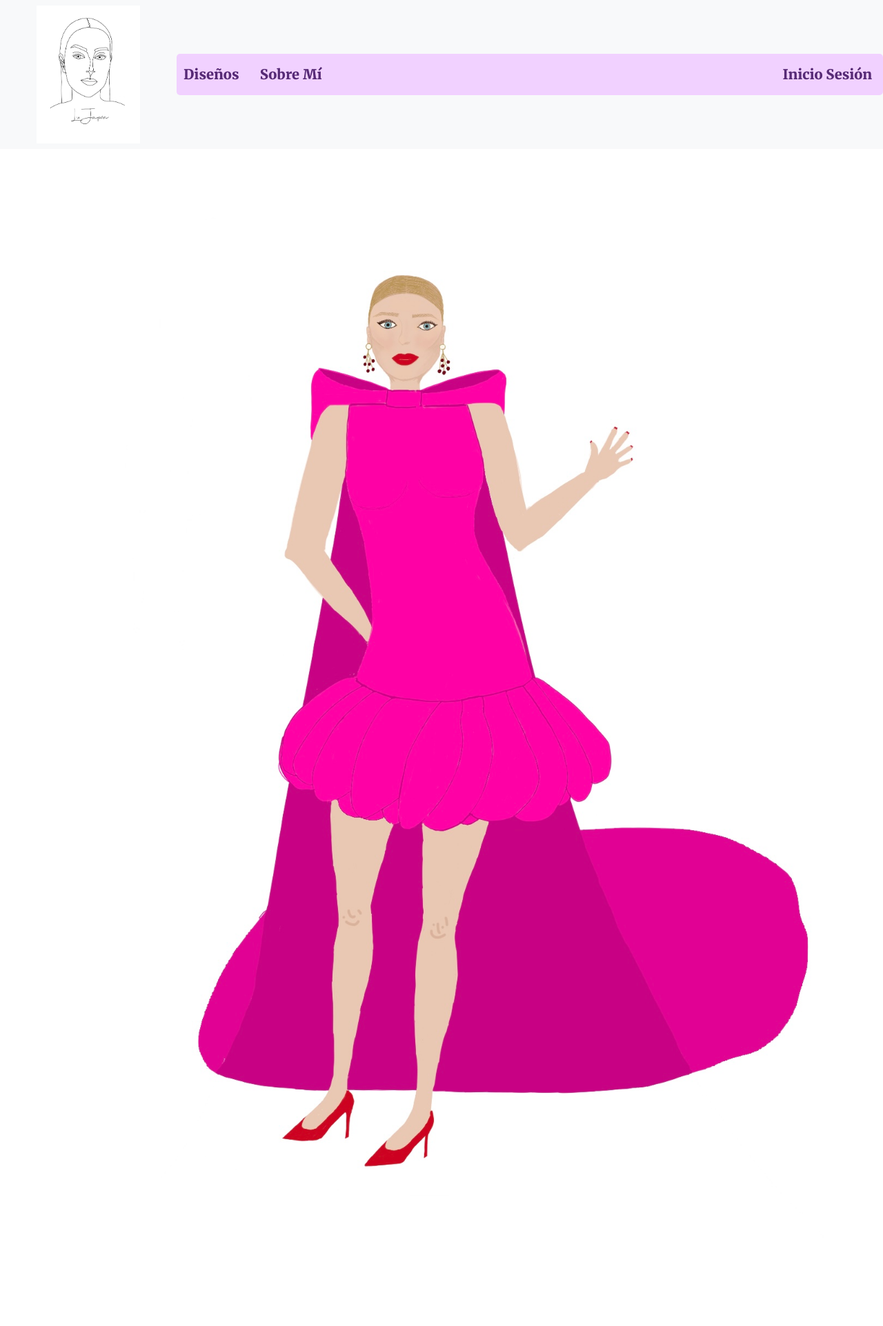
After one commit to guillegomezz8/LuDesings, a Django app: a page that uses diseños/templates/diseñoDetalle.html in a window 1280 px wide. The commit adds this page. Shown: the whole page at 69% size. Run offline with Django 4.2, Linux system fonts and the light colour scheme; data comes from the database, SQL or seed files in the repository; both versions use the stored data as it was after the commit; parts of the project's set-up code (start-up, migrations or seed data) failed here and were passed over; some libraries are stand-ins or nearby versions.

Commit message:
Detalles de diseño implementado queda estilos

```diff
--- /dev/null
+++ b/diseños/templates/diseñoDetalle.html
@@ -0,0 +1,10 @@
+{%extends "base.html" %}
+{% load static%}
+{%block contenido%}
+<img src="{{ diseño.imagen_principal.url }}" class="img-principal img-fluid rounded-start" alt="DiseñoLuJapon">
+
+<link rel="stylesheet" href="{%static 'css/diseñoDetalles.css'%}"/>
+<link rel="preconnect" href="https://fonts.googleapis.com">
+<link rel="preconnect" href="https://fonts.gstatic.com" crossorigin>
+<link href="https://fonts.googleapis.com/css2?family=Merriweather:ital,wght@0,300;0,400;0,700;0,900;1,300;1,400;1,700;1,900&display=swap" rel="stylesheet">
+{%endblock%}
--- a/diseños/urls.py
+++ b/diseños/urls.py
@@ -7,5 +7,6 @@ urlpatterns = [
     path('', diseños, name='diseños'),
     path('crear/', crear_diseño, name='crear'),
     path('borrar_diseño/<int:pk>/', borrar_diseño, name='borrar_diseño'),
-    path('editar_diseño/<int:pk>/', editar_diseño, name='editar_diseño')
+    path('editar_diseño/<int:pk>/', editar_diseño, name='editar_diseño'),
+    path('<int:pk>/', detalle_diseño, name='detalle_diseño')
 ]
--- a/diseños/views.py
+++ b/diseños/views.py
@@ -52,3 +52,7 @@ def editar_diseño(request,pk):
     else:
         form = DiseñoForm(instance=diseño)
     return render(request, 'diseñoEditar.html', {'form': form})
+
+def detalle_diseño(request,pk):
+    diseño = get_object_or_404(Diseño, pk=pk)
+    return render(request, 'diseñoDetalle.html',{'diseño': diseño})
```
Also changed, not shown: diseños/templates/diseños.html (+9 -3 lines), db.sqlite3, static/css/diseñoDetalles.css (added).
